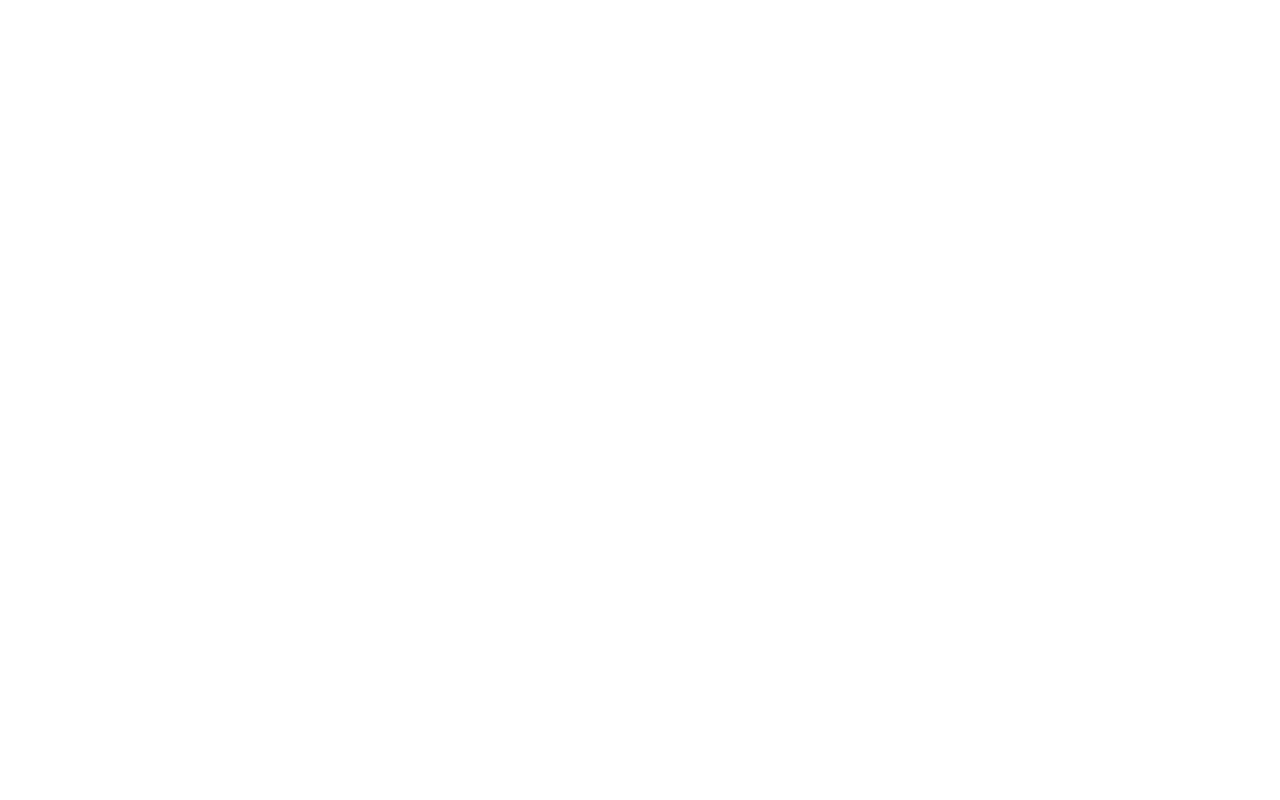
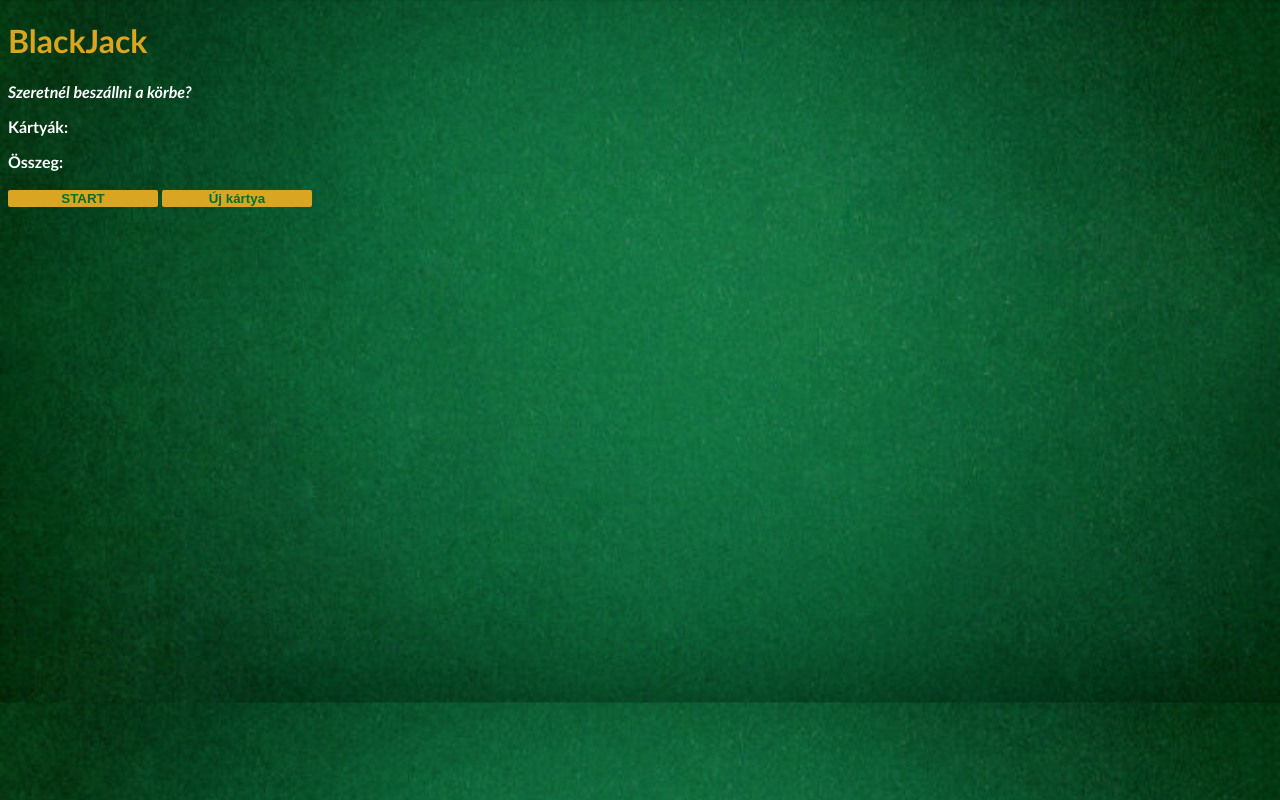
Before and after one commit to Chr8s0/BlackJack, a plain HTML site: page index.html in a window 1280 px wide. Drawn offline with Linux system fonts and the light colour scheme.

Commit message:
Haladás

```diff
--- a/index.html
+++ b/index.html
@@ -8,6 +8,11 @@
     <script src="index.js" defer></script>
 </head>
 <body>
-
+    <h1>BlackJack</h1>
+    <p id="message">Szeretnél beszállni a körbe?</p>
+    <p id="kartyak">Kártyák:</p>
+    <p id="sum">Összeg:</p>
+    <button onclick="startGame()">START</button>
+    <button onclick="ujKartya()">Új kártya</button>
 </body>
 </html>
--- a/index.js
+++ b/index.js
@@ -1,6 +1,25 @@
-let elsoKartya = 6
-let masodikKartya = 9
+let elsoKartya = 10
+let masodikKartya = 4
+let osszeg = elsoKartya+masodikKartya
+let blackjack = false
+let elo = true
+let uzenet=''
+let message=document.getElementById('message')
+let sum = document.querySelector('#sum')
 
-let osszeg = elsoKartya + masodikKartya
+let kartya = document.querySelector('#kartya')
 
-console.log(osszeg)
+function startGame(){
+    kartya.textContent = `Kártyák: ${elsoKartya} ${masodikKartya}`
+    sum.textContent = `Összeg: ${osszeg}`
+    if(osszeg <=20){
+        uzenet='Szeretnél kártyát húzni?'
+    } else if(osszeg === 21){
+        uzenet='BlackJack!!!'
+        blackjack=true
+    }else{
+        uzenet='Kiestél!'
+        elo=false
+    }
+    message.textContent=uzenet
+}
--- a/style.css
+++ b/style.css
@@ -0,0 +1,26 @@
+body {
+  font-family:
+    "Trebuchet MS", "Lucida Sans Unicode", "Lucida Grande", "Lucida Sans",
+    Arial, sans-serif;
+    background-image: url(/BlackJack/img/back.jpg);
+    background-size: cover;
+    color: white;
+    font-weight: bold;
+}
+
+h1 {
+  color: goldenrod;
+}
+
+#message {
+    font-style: italic;
+}
+
+button{
+    color: #016f32;
+    width: 150px;
+    background: goldenrod;
+    font-weight: bold;
+    border-radius: 2px;
+    border: 0;
+}
```
Also changed, not shown: img/back.jpg (added).
